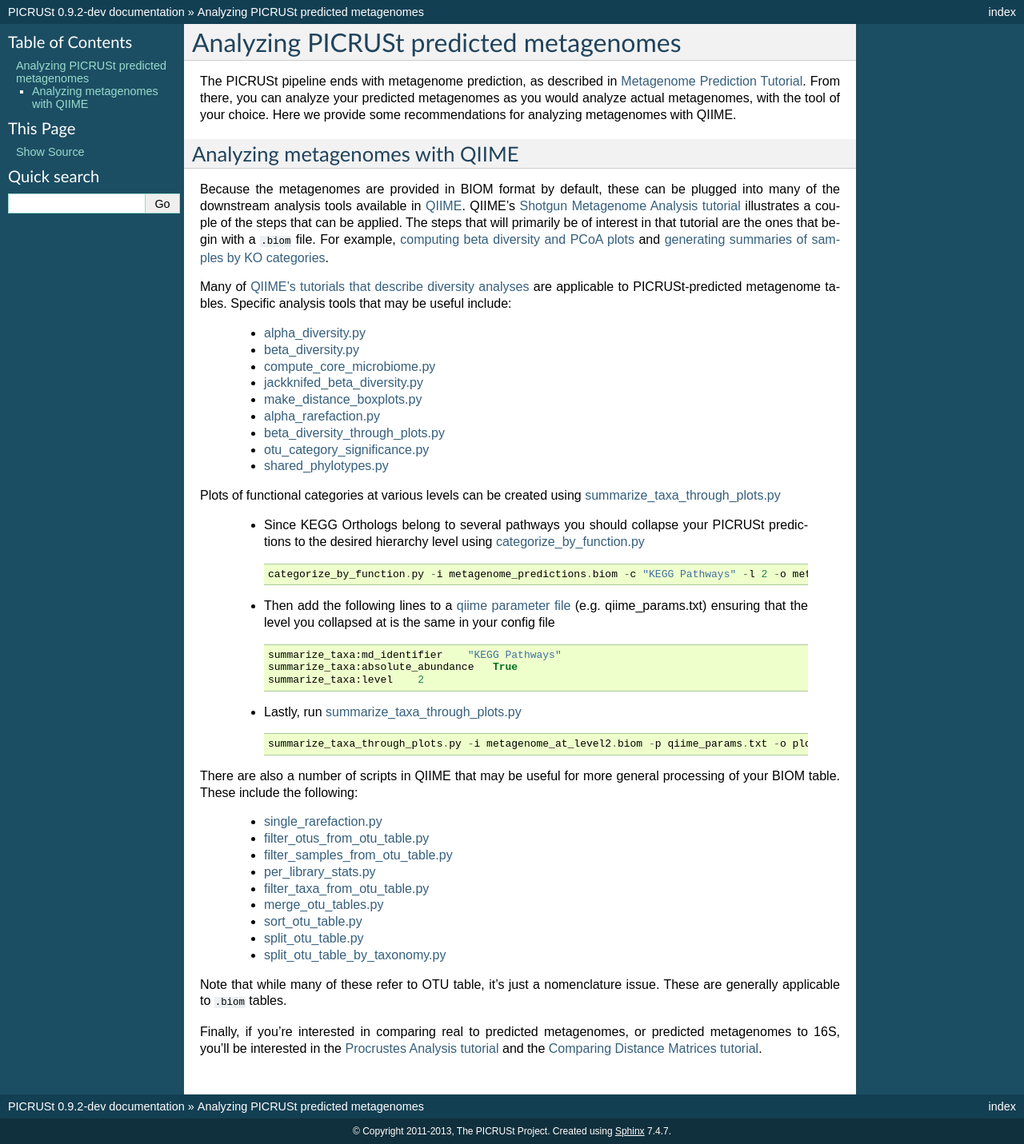
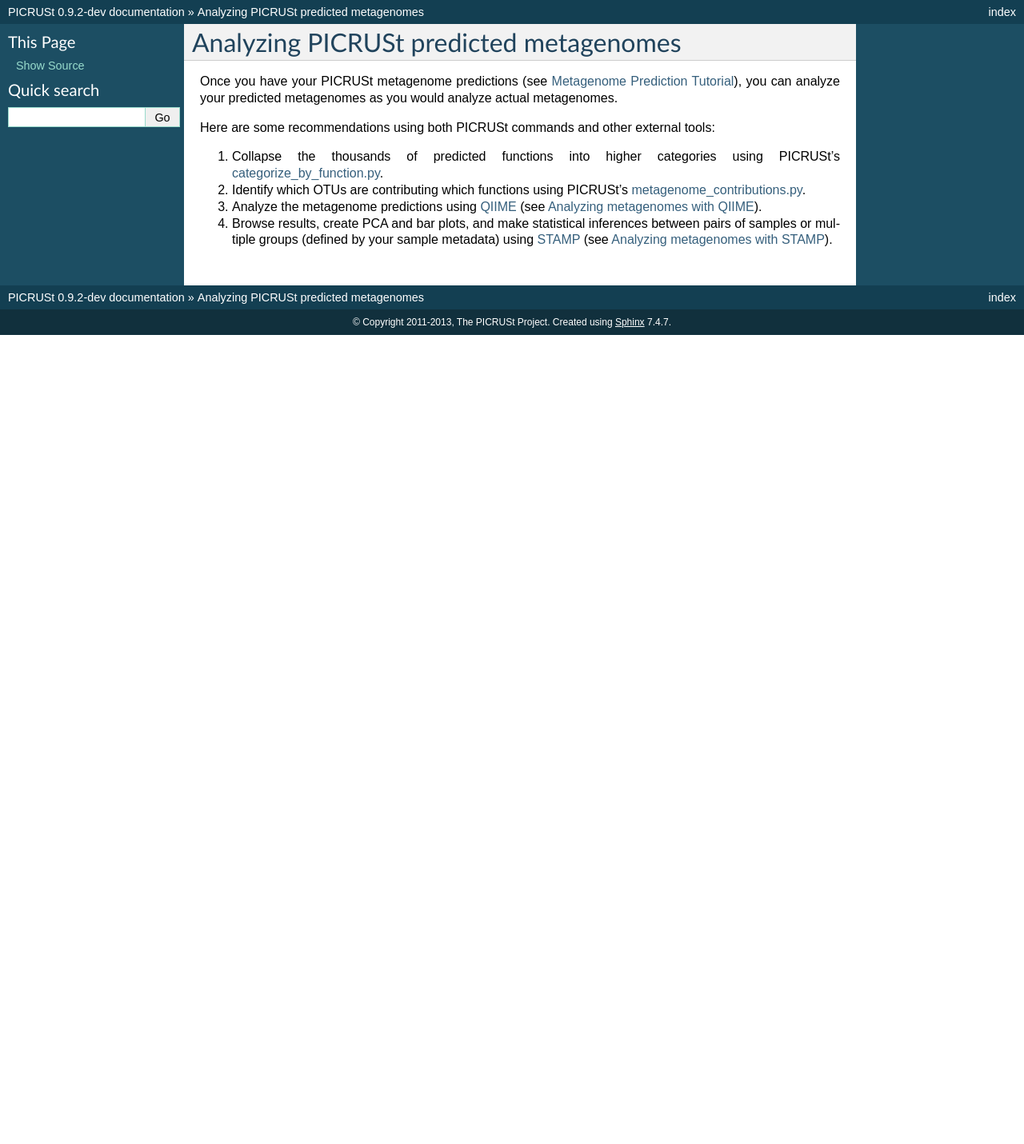
Before and after one commit to picrust/picrust, a Sphinx documentation site: the page built from doc/source/tutorials/downstream_analysis.rst, in a window 1280 px wide. Shown: the whole page at 80% size. Built offline with Sphinx 7.4.7, drawn with Linux system fonts in a browser that asks for light colours; after the commit the page ends 900 px from its top, so only the background shows below that.

Commit message:
Add tutorial for STAMP
1) Make 'PICRUSt predicted metagenomes' a list of PICRUSt and external tools that can be used with PICRUSt predictions.
2) Move QIIME tutorial to its own tutorial page
3) Add brief explanation and links to PICRUSt's categorize_by_function.py and metagenome_contributions.py
4) Add link and new tutorial for using STAMP with PICRUSt


Former-commit-id: bc89211f5a87c2067352d4b76cb8a1f2bc7ae332

```diff
--- a/doc/source/install.rst
+++ b/doc/source/install.rst
@@ -31,7 +31,7 @@
 Release software
 ^^^^^^^^^^^^^^^^
 
-The latest release of PICRUSt is 0.9.2. You can download this file from `this link <https://github.com/picrust/picrust/releases/download/0.9.2/picrust-0.9.2.tar.gz>`_.
+The latest release of PICRUSt is `picrust-0.9.2 <https://github.com/picrust/picrust/releases/download/0.9.2/picrust-0.9.2.tar.gz>`_.
 
 We recommend the release version of PICRUSt for most users. If you're not sure whether you want the release or the development version of PICRUSt, you should likely go with the release version.
 
--- a/doc/source/tutorials/downstream_analysis.rst
+++ b/doc/source/tutorials/downstream_analysis.rst
@@ -5,56 +5,14 @@
 
 .. include:: ../global.rst
 
-The PICRUSt pipeline ends with metagenome prediction, as described in :ref:`metagenome_prediction_tutorial`. From there, you can analyze your predicted metagenomes as you would analyze actual metagenomes, with the tool of your choice. Here we provide some recommendations for analyzing metagenomes with QIIME.
+Once you have your PICRUSt metagenome predictions (see :ref:`metagenome_prediction_tutorial`), you can analyze your predicted metagenomes as you would analyze actual metagenomes.
 
+Here are some recommendations using both PICRUSt commands and other external tools:
 
-Analyzing metagenomes with QIIME
---------------------------------
+1) Collapse the thousands of predicted functions into higher categories using PICRUSt's :ref:`categorize_by_function.py <categorize_by_function>`.
 
-Because the metagenomes are provided in BIOM format by default, these can be plugged into many of the downstream analysis tools available in `QIIME <www.qiime.org>`_. QIIME's `Shotgun Metagenome Analysis tutorial <http://qiime.org/tutorials/shotgun_analysis.html>`_ illustrates a couple of the steps that can be applied. The steps that will primarily be of interest in that tutorial are the ones that begin with a ``.biom`` file. For example, `computing beta diversity and PCoA plots <http://qiime.org/tutorials/shotgun_analysis.html#computing-beta-diversity-and-generating-pcoa-plots>`_ and `generating summaries of samples by KO categories <http://qiime.org/tutorials/shotgun_analysis.html#generating-summaries-of-samples-by-ko-category>`_.
+2) Identify which OTUs are contributing which functions using PICRUSt's :ref:`metagenome_contributions.py <metagenome_contributions>`.
 
-Many of `QIIME's tutorials that describe diversity analyses <http://qiime.org/tutorials/index.html>`_ are applicable to PICRUSt-predicted metagenome tables. Specific analysis tools that may be useful include:
+3) Analyze the metagenome predictions using `QIIME <http://www.qiime.org>`_ (see :ref:`qiime_tutorial`).
 
-	* `alpha_diversity.py <http://qiime.org/scripts/alpha_diversity.html>`_
-	* `beta_diversity.py <http://qiime.org/scripts/beta_diversity.html>`_
-	* `compute_core_microbiome.py <http://qiime.org/scripts/compute_core_microbiome.html>`_
-	* `jackknifed_beta_diversity.py <http://qiime.org/scripts/jackknifed_beta_diversity.html>`_
-	* `make_distance_boxplots.py <http://qiime.org/scripts/make_distance_boxplots.html>`_
-	* `alpha_rarefaction.py <http://qiime.org/scripts/alpha_rarefaction.html>`_
-	* `beta_diversity_through_plots.py <http://qiime.org/scripts/beta_diversity_through_plots.html>`_
-	* `otu_category_significance.py <http://qiime.org/scripts/otu_category_significance.html>`_
-	* `shared_phylotypes.py <http://qiime.org/scripts/shared_phylotypes.html>`_
-
-
-Plots of functional categories at various levels can be created using `summarize_taxa_through_plots.py <http://qiime.org/scripts/summarize_taxa_through_plots.html>`_
-
-	* Since KEGG Orthologs belong to several pathways you should collapse your PICRUSt predictions to the desired hierarchy level using :ref:`categorize_by_function.py <categorize_by_function>` ::
-
-	        categorize_by_function.py -i metagenome_predictions.biom -c "KEGG Pathways" -l 2 -o metagenome_at_level2.biom
-
-	* Then add the following lines to a `qiime parameter file <http://qiime.org/documentation/qiime_parameters_files.html>`_ (e.g. qiime_params.txt) ensuring that the level you collapsed at is the same in your config file ::
-
-	        summarize_taxa:md_identifier    "KEGG Pathways"
-		summarize_taxa:absolute_abundance   True
-		summarize_taxa:level    2
-
-	* Lastly, run `summarize_taxa_through_plots.py <http://qiime.org/scripts/summarize_taxa_through_plots.html>`_ ::
-
-	        summarize_taxa_through_plots.py -i metagenome_at_level2.biom -p qiime_params.txt -o plots_at_level2
-
-
-There are also a number of scripts in QIIME that may be useful for more general processing of your BIOM table. These include the following:
-
-	* `single_rarefaction.py <http://qiime.org/scripts/single_rarefaction.html>`_
-	* `filter_otus_from_otu_table.py <http://qiime.org/scripts/filter_otus_from_otu_table.html>`_
-	* `filter_samples_from_otu_table.py <http://qiime.org/scripts/filter_samples_from_otu_table.html>`_
-	* `per_library_stats.py <http://qiime.org/scripts/per_library_stats.html>`_
-	* `filter_taxa_from_otu_table.py <http://qiime.org/scripts/filter_taxa_from_otu_table.html>`_
-	* `merge_otu_tables.py <http://qiime.org/scripts/merge_otu_tables.html>`_
-	* `sort_otu_table.py <http://qiime.org/scripts/sort_otu_table.html>`_
-	* `split_otu_table.py <http://qiime.org/scripts/split_otu_table.html>`_
-	* `split_otu_table_by_taxonomy.py <http://qiime.org/scripts/split_otu_table_by_taxonomy.html>`_
-
-Note that while many of these refer to OTU table, it's just a nomenclature issue. These are generally applicable to ``.biom`` tables.
-
-Finally, if you're interested in comparing real to predicted metagenomes, or predicted metagenomes to 16S, you'll be interested in the `Procrustes Analysis tutorial <http://qiime.org/tutorials/procrustes_analysis.html>`_ and the `Comparing Distance Matrices tutorial <http://qiime.org/tutorials/distance_matrix_comparison.html>`_.
+4) Browse results, create PCA and bar plots, and make statistical inferences between pairs of samples or multiple groups (defined by your sample metadata) using `STAMP <http://kiwi.cs.dal.ca/Software/STAMP>`_ (see :ref:`stamp_tutorial`).
--- a/doc/source/tutorials/metagenome_prediction.rst
+++ b/doc/source/tutorials/metagenome_prediction.rst
@@ -95,5 +95,6 @@
 Step 3: Analysing Predicted Metagenomes
 ---------------------------------------
 
-Know that you have your predicted metagenome you can analyse it just the same as a real metagenome.
+Now that you have your predicted metagenome you can analyse it just the same as a real metagenome.
+
 Some suggestions for downstream analysis are outlined in :ref:`downstream_analysis_guide`.
```
Also changed, not shown: doc/source/tutorials/qiime_tutorial.rst (added, +54 -0 lines), doc/source/tutorials/stamp_tutorial.rst (added, +54 -0 lines), doc/source/images/ArumugamBoxPlot.png (added), doc/source/images/STAMP2_RumenErrorBarPlot.png (added), doc/source/images/STAMP2_Windows7_Screenshot.png (added).
